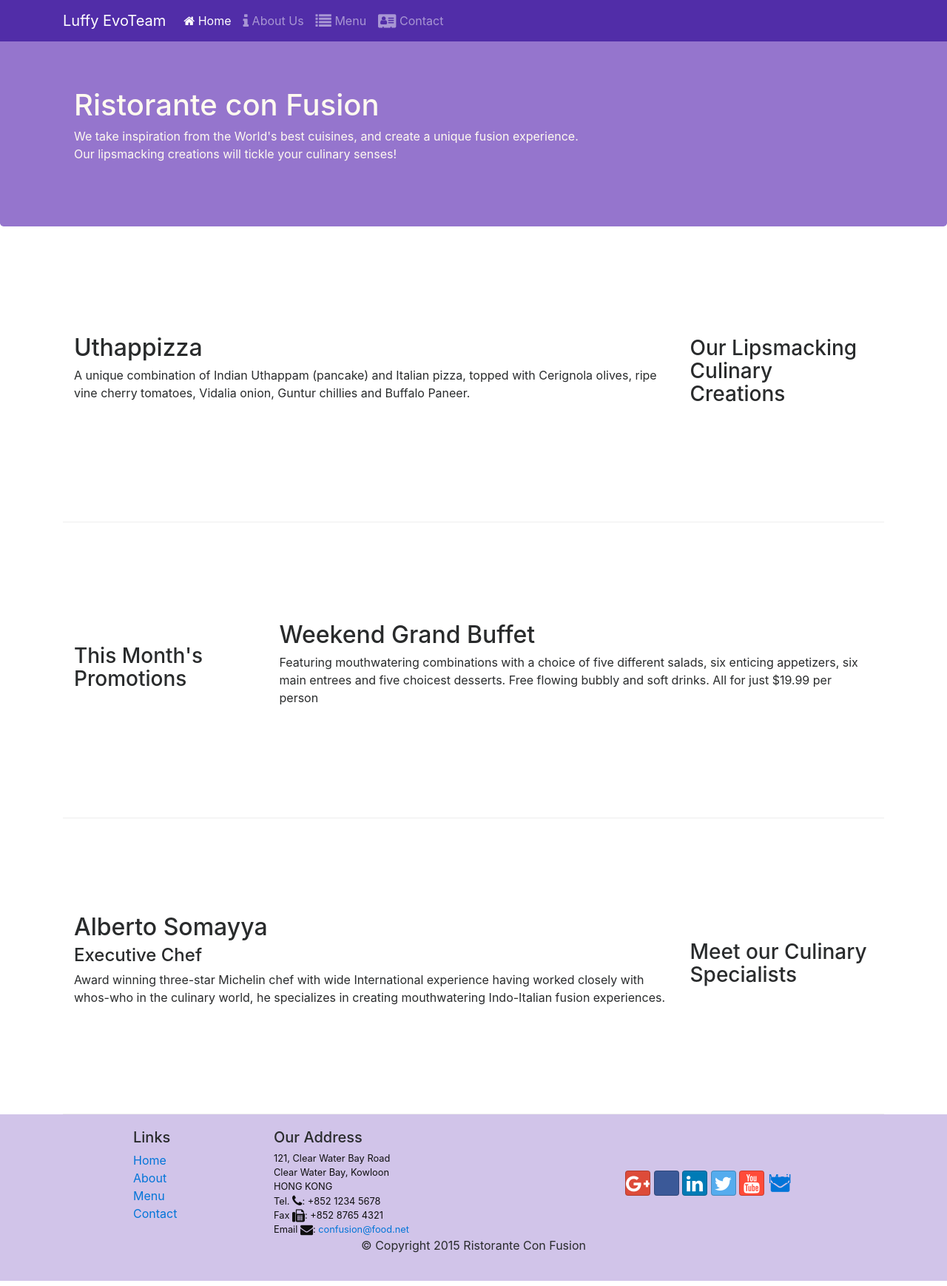
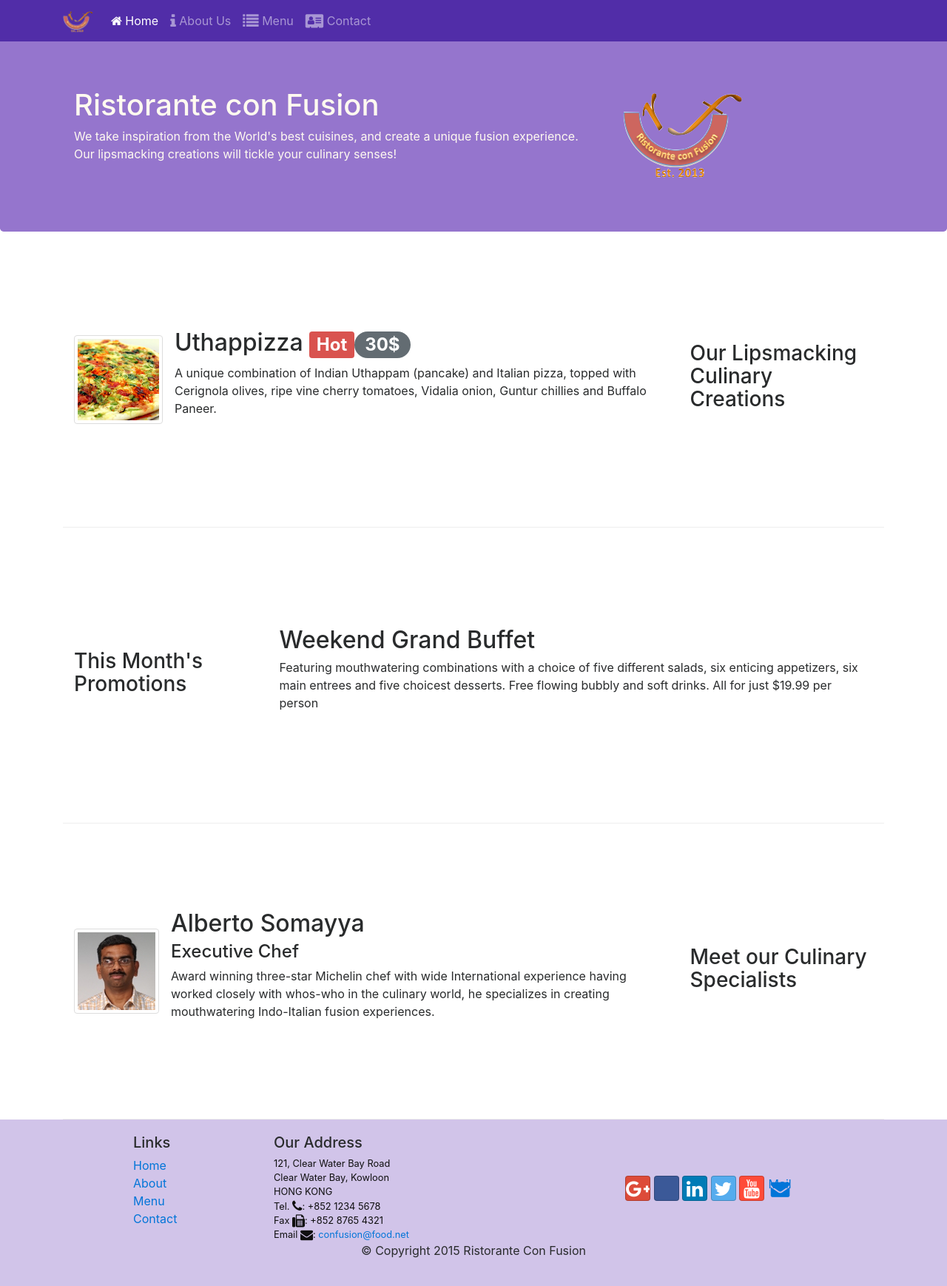
Before and after one commit to mmehdishahabi/luffybs, a website: page index.html in a window 1280 px wide. Shown: the whole page at 74% size. Drawn offline with nearby package versions, Linux system fonts and the light colour scheme; some icons are missing.

Commit message:
Pic and Badges Added

```diff
--- a/index.html
+++ b/index.html
@@ -14,7 +14,7 @@
 <body>
   <nav class="navbar navbar-inverse navbar-toggleable-sm fixed-top">
       <div class="container">
-          <a class="navbar-brand " href="./index.html">Luffy EvoTeam</a>
+          <a class="navbar-brand " href="./index.html"><img src="/img/logo.png" height="30" width="41" /></a>
           <button class="navbar-toggler" type="button" data-toggle="collapse" data-target="#Navbar">
             <span class="navbar-toggler-icon"></span>
           </button>
@@ -34,7 +34,8 @@
                     <h1>Ristorante con Fusion</h1>
                     <p>We take inspiration from the World's best cuisines, and create a unique fusion experience. Our lipsmacking creations will tickle your culinary senses!</p>
                 </div>
-                <div class="col col-sm">
+                <div class="col col-sm align-self-center">
+                  <img src="img/logo.png" class="img-fluid" />
                 </div>
             </div>
         </div>
@@ -46,8 +47,17 @@
                 <h3>Our Lipsmacking Culinary Creations</h3>
             </div>
             <div class="col-sm col-md flex-first" >
-                <h2>Uthappizza</h2>
-                <p>A unique combination of Indian Uthappam (pancake) and Italian pizza, topped with Cerignola olives, ripe vine cherry tomatoes, Vidalia onion, Guntur chillies and Buffalo Paneer.</p>
+              <div class="media">
+                  <img class="d-flex mr-3 img-thumbnail align-self-center"
+                       src="img/uthappizza.png" alt="Uthappizza">
+                  <div class="media-body">
+                      <h2 class="mt-0">Uthappizza <span class="badge badge-danger">Hot</span><span class="badge badge-pill badge-default">30$</span></h2>
+                      <p class="hidden-xs-down">A unique combination of Indian Uthappam (pancake) and
+                        Italian pizza, topped with Cerignola olives, ripe vine
+                        cherry tomatoes, Vidalia onion, Guntur chillies and
+                        Buffalo Paneer.</p>
+                  </div>
+              </div>
             </div>
         </div>
 
@@ -67,9 +77,19 @@
                 <h3>Meet our Culinary Specialists</h3>
             </div>
             <div class="col-sm col-md flex-first">
-                <h2>Alberto Somayya</h2>
-                <h4>Executive Chef</h4>
-                <p>Award winning three-star Michelin chef with wide International experience having worked closely with whos-who in the culinary world, he specializes in creating mouthwatering Indo-Italian fusion experiences. </p>
+              <div class="media">
+                                 <img class="d-flex mr-3 img-thumbnail align-self-center"
+                                      src="img/alberto.png" alt="Alberto Somayya">
+                                 <div class="media-body">
+                                     <h2 class="mt-0">Alberto Somayya</h2>
+                                     <h4>Executive Chef</h4>
+                                     <p class="hidden-xs-down">Award winning three-star Michelin chef with wide
+                                      International experience having worked closely with
+                                      whos-who in the culinary world, he specializes in
+                                       creating mouthwatering Indo-Italian fusion experiences.
+                                      </p>
+                                 </div>
+                             </div>
             </div>
         </div>
     </div>
```
Also changed, not shown: img/alberto.png (added), img/buffet.png (added), img/logo.png (added), img/uthappizza.png (added), 1 other file.
